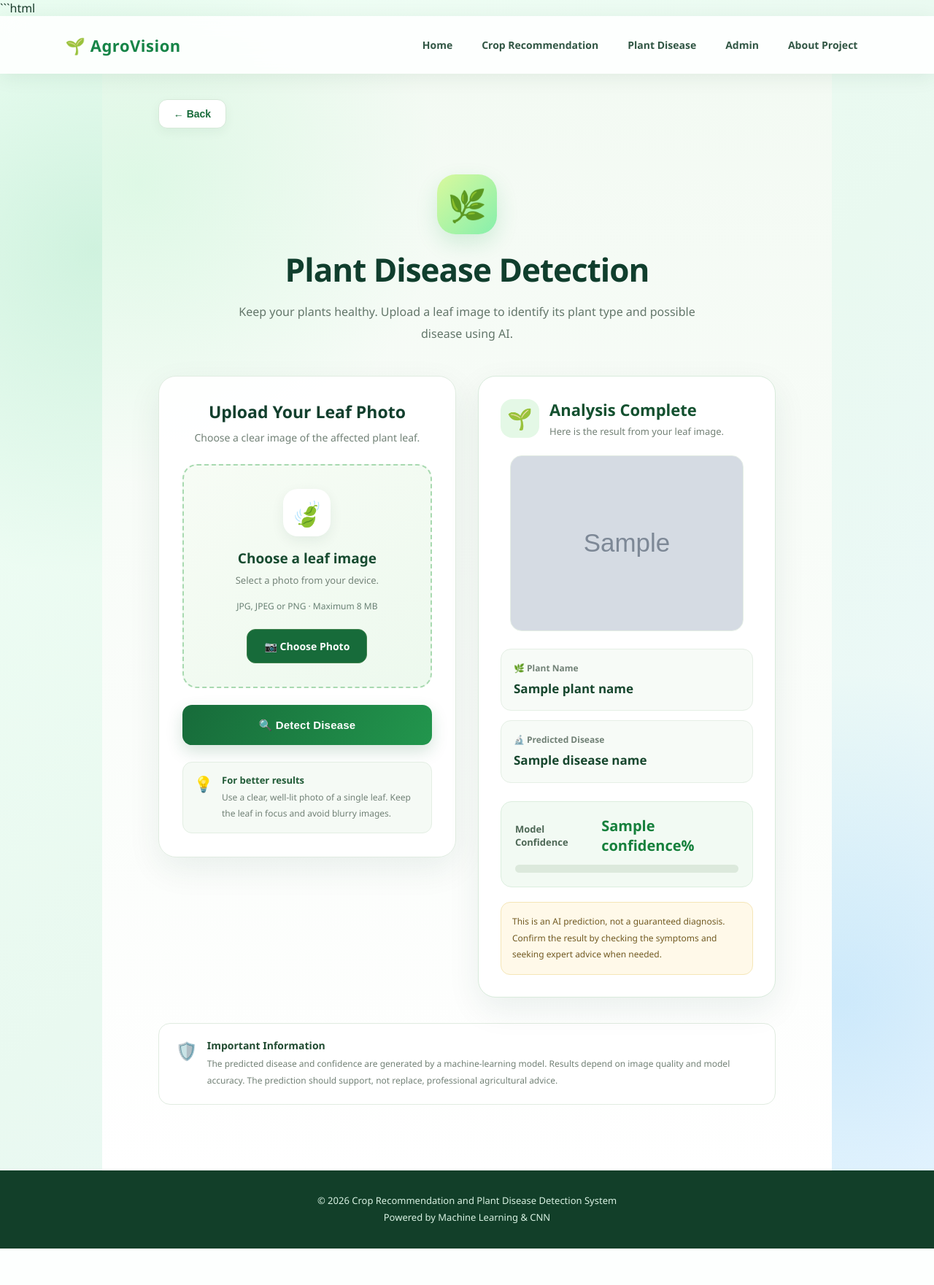
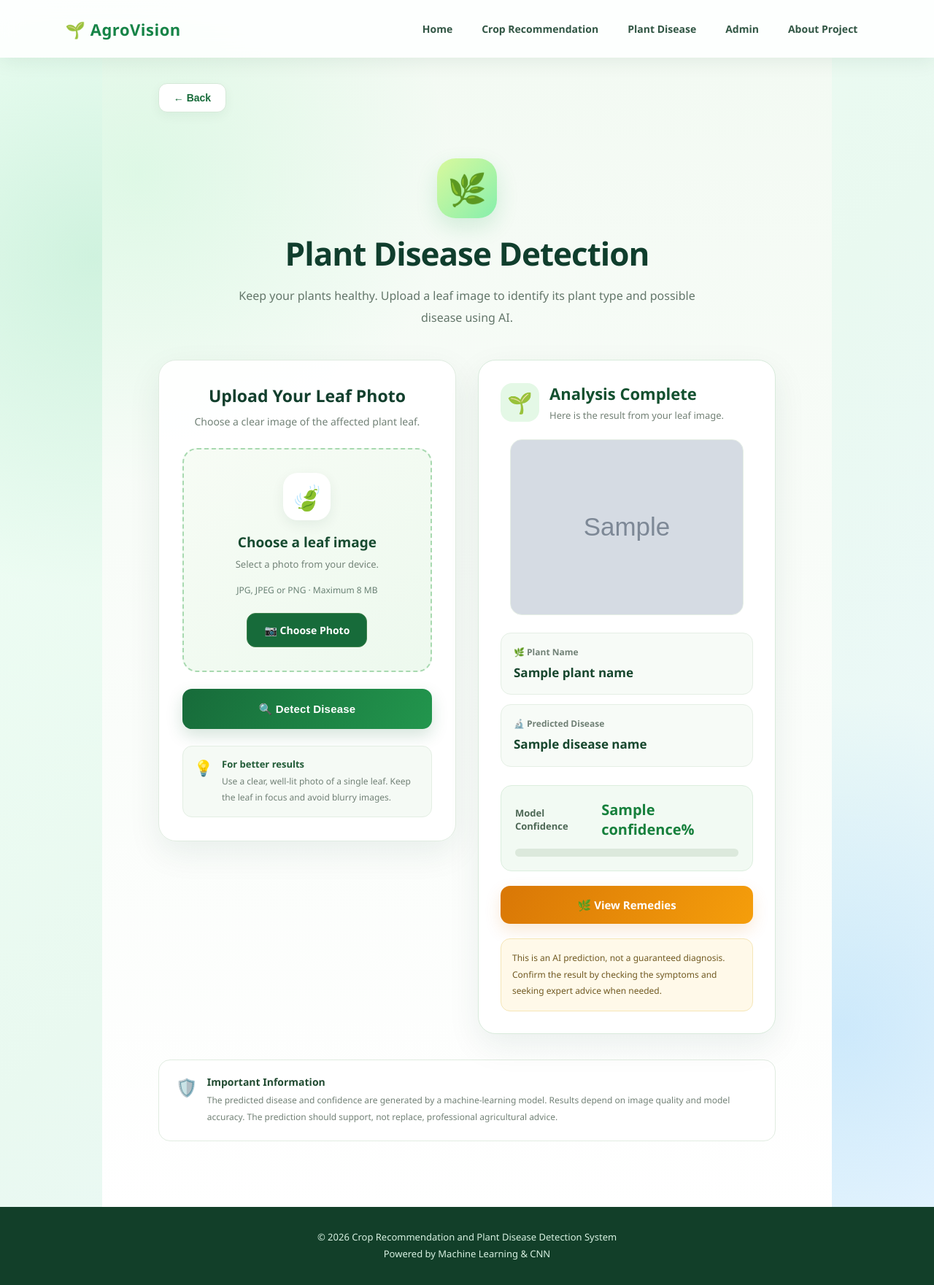
Before and after one commit to ahraskt/AgroVision, a Flask app: template templates/disease.html in a window 1280 px wide. Shown: the whole page at 73% size. Before the commit the page ends 1711 px from the top, so only its background shows below. Run offline with Flask 3, Linux system fonts and the light colour scheme; the template is opened without the code that fills it: most values are stand-ins (such as "Sample title", 1, 10 or a date in 2020); grey boxes marked "Sample" are stand-in pictures; parts of the project's set-up code (start-up, migrations or seed data) failed here and were passed over.

Commit message:
Added remedies link

````diff
--- a/templates/disease.html
+++ b/templates/disease.html
@@ -1,4 +1,3 @@
-```html
 {% extends "base.html" %}
 
 {% block content %}
@@ -454,6 +453,41 @@
     background: linear-gradient(90deg, #4ade80, #15803d);
     border-radius: 20px;
     transition: width 1.1s ease;
+}
+
+/* REMEDIES BUTTON */
+
+.remedies-button {
+    width: 100%;
+    min-height: 52px;
+    display: flex;
+    justify-content: center;
+    align-items: center;
+    gap: 10px;
+    margin-top: 20px;
+    padding: 14px 22px;
+    border: none;
+    border-radius: 13px;
+    background: linear-gradient(120deg, #d97706, #f59e0b);
+    color: white;
+    font-size: 15px;
+    font-weight: 800;
+    text-decoration: none;
+    cursor: pointer;
+    box-shadow: 0 9px 22px rgba(217, 119, 6, 0.16);
+    transition: all 0.25s ease;
+}
+
+.remedies-button:hover {
+    background: linear-gradient(120deg, #b45309, #d97706);
+    color: white;
+    transform: translateY(-3px);
+    box-shadow: 0 13px 28px rgba(180, 83, 9, 0.22);
+}
+
+.remedies-button:focus-visible {
+    outline: 3px solid #fcd34d;
+    outline-offset: 4px;
 }
 
 /* RESULT NOTE */
@@ -939,6 +973,16 @@
             </div>
 
 
+            <!-- REMEDIES BUTTON: SHOW ONLY WHEN A DISEASE IS DETECTED -->
+
+            {% if disease_name and disease_name | lower not in ['healthy', 'healthy leaf'] %}
+            <a href="{{ url_for('remedies', crop_name=plant_name, disease_name=disease_name) }}"
+               class="remedies-button">
+                🌿 View Remedies
+            </a>
+            {% endif %}
+
+
             <!-- RESULT DISCLAIMER -->
 
             <p class="result-note">
````
